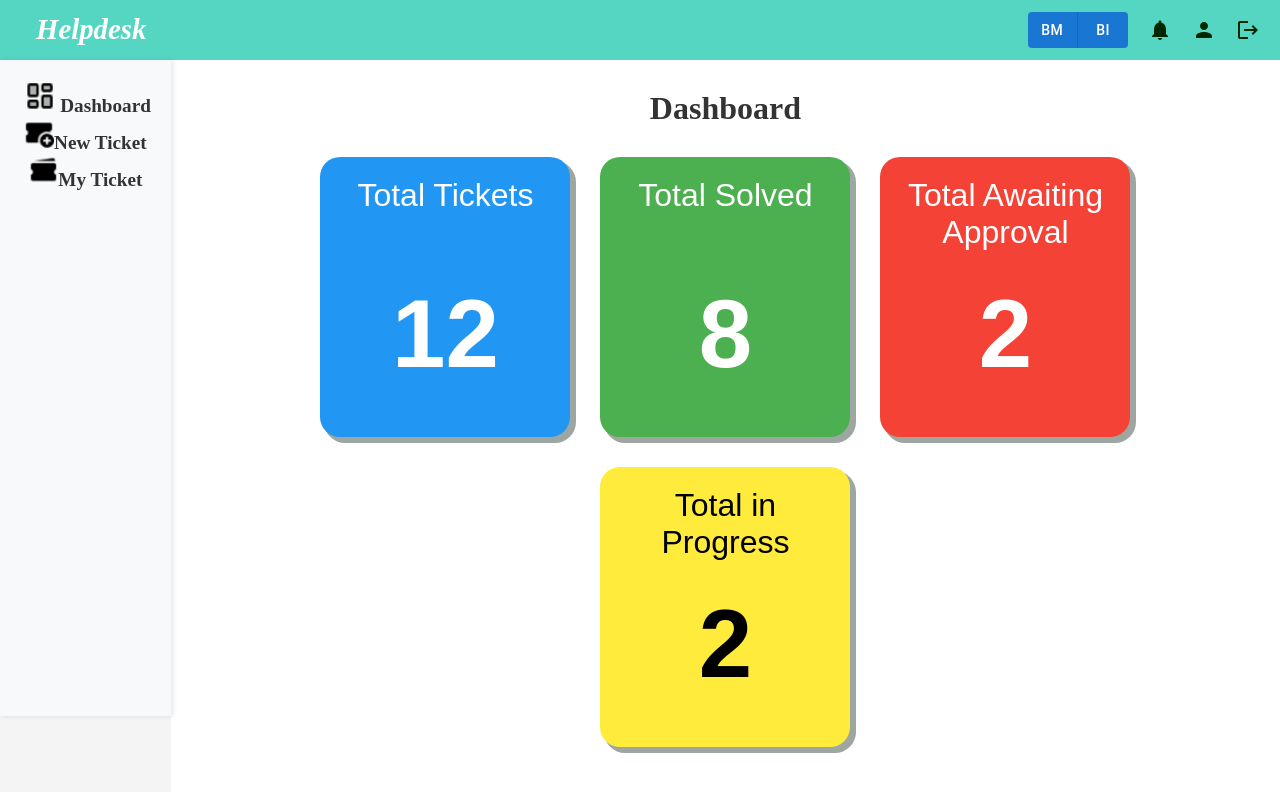
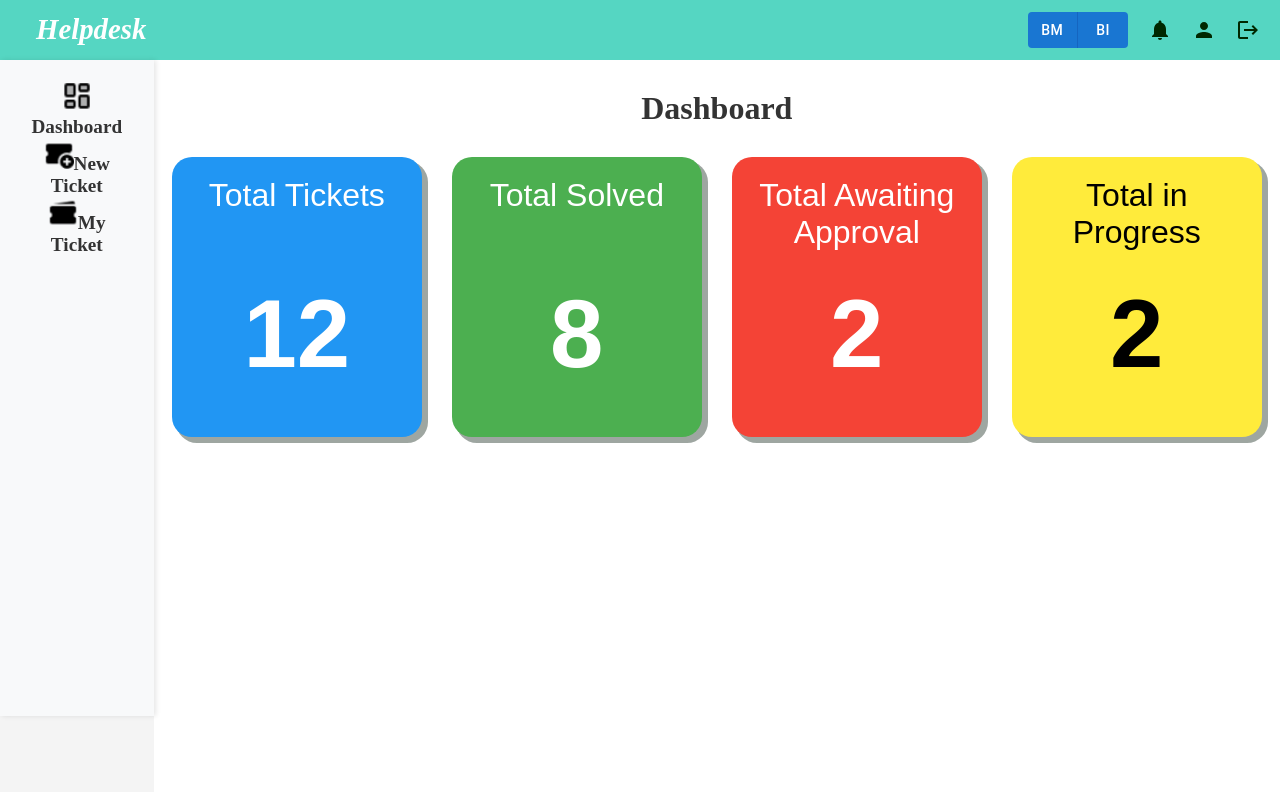
Before and after one commit to aarushicpandey0007/WeAnalyz_Assignment, a React (Create React App) app: page /dashboard in a window 1280 px wide. Shown: the top 792 px of the page. Built offline with nearby package versions, Linux system fonts and the light colour scheme.

Commit message:
Update Side.css

```diff
--- a/src/Dashboard/Side.css
+++ b/src/Dashboard/Side.css
@@ -6,6 +6,7 @@
 
 /* SIDEBAR CSS */
 .sidebar {
+    width: 12%;
     display: flex;
     flex-direction: column;
     align-items: center;
@@ -30,12 +31,14 @@
     margin: 15px 0;
     width: 100%;
 
+
 }
 
 .icon {
     width: 30px;
     height: 30px;
-    margin-right: 10px;
+    margin-right:10px;
+
 }
 .sideLinks{
     text-decoration:none;
```
